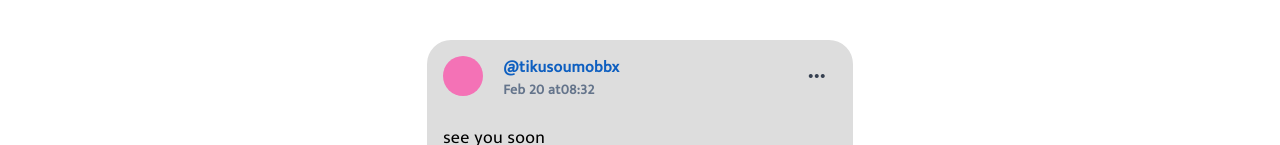
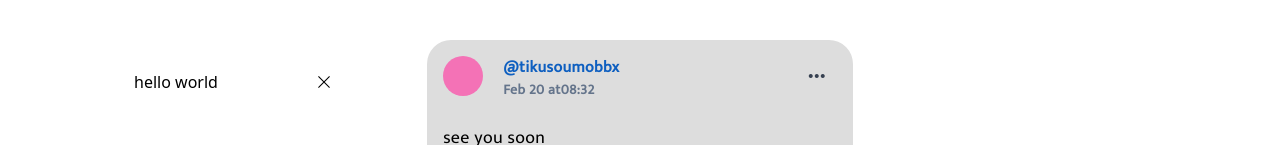
Before and after one commit to Soumesh-Kundu/Geemble-frontend, a React (Vite) app: page / in a window 1280 px wide. Shown: the part 655-800 px from the top of the page. Built offline with nearby package versions, Linux system fonts and the light colour scheme; no server answers.

Commit message:
Alert Component created with functionalities

```diff
--- a/src/App.css
+++ b/src/App.css
@@ -112,3 +112,7 @@ input::-webkit-inner-spin-button {
     color: #5e8dc7;
   }
 }
+.var-width{
+  width:calc(100% - 1rem);
+
+}
--- a/src/App.jsx
+++ b/src/App.jsx
@@ -4,7 +4,6 @@ import {
   Routes,
   Route,
 } from "react-router-dom";
-import { login, register } from "./api/auth";
 import { useDailogAtom } from "./store/DailogStore";
 import {
   EditProfile,
@@ -21,13 +20,21 @@ import {
 } from "./pages";
 import ConfirmationDailog from "./components/ConfirmationDailog";
 import ScrollToTop from "./components/ScrollToTop";
-login({
-  username:"soumeshkundu",
-  password:"SoumeshKundu26"
-})
+import Alert from "./components/Alert";
+import { useEffect } from "react";
+import { useAlertAtom,ACTIONS } from "./store/AlertStore";
 function App() {
   const [{ isNotConfirmed }] = useDailogAtom();
-
+  const [,setAlert]=useAlertAtom()
+  useEffect(()=>{
+    setAlert({
+      type:ACTIONS.SET_ALERT,
+      payload:{
+        messege:"hello world",
+        alertType:"warning"
+      }
+    })
+  },[])
   return (
     <div id="supreme">
       <Router>
@@ -54,6 +61,7 @@ function App() {
         </ScrollToTop>
       </Router>
       {isNotConfirmed && <ConfirmationDailog />}
+      <Alert/>
     </div>
   );
 }
--- /dev/null
+++ b/src/components/Alert.jsx
@@ -0,0 +1,63 @@
+import React, { useEffect, useState } from "react";
+import { useAlertAtom, ACTIONS } from "../store/AlertStore";
+import { RxCross1 } from "react-icons/rx";
+
+const colorPalette = new Map(
+ [ ["success", "green"],
+  ["danger", "red"],
+  ["warning", "amber"]]
+);
+export default function Alert() {
+  const [{ messege, isActive, alertType }, setAlert] = useAlertAtom();
+  const [dynamicWidth, setDynamicWidth] = useState(0);
+  useEffect(() => {
+    setDynamicWidth(0);
+    setDynamicWidth(100);
+    const TimeInterval = setInterval(() => {
+      if (dynamicWidth > 0) {
+        setDynamicWidth((prev) => prev - 0.1);
+      }
+    }, 8);
+    const TimeOut = setTimeout(() => {
+      clearInterval(TimeInterval);
+      setAlert({
+        type: ACTIONS.CLEAR,
+      });
+    }, 8200);
+    return () => {
+      clearTimeout(TimeOut);
+    };
+  }, [isActive]);
+  return (
+    <div
+      className={`fixed bottom-3 left-2 md:left-4 md:bottom-4 lg:bottom-8 lg:left-8 var-width md:w-1/2 lg:w-3/12 bg-${
+        colorPalette.get(alertType)
+      }-300 duration-500 text-${
+        colorPalette.get(alertType)
+      }-800 h-14 max-w-full flex flex-col justify-end rounded-lg overflow-hidden z-[100] ${
+        !isActive ? "-translate-x-full opacity-0" : "translate-x-0 opacity-100"
+      }`}
+    >
+      <div className="flex items-center flex-grow mx-3">
+        <div className="flex-grow w-[20vw] text-center">{messege}</div>
+        <button
+          type="button"
+          onClick={() => {
+            setAlert({
+              type: ACTIONS.CLEAR,
+            });
+          }}
+          className={`lg:hover:bg-${colorPalette.get(alertType)}-400 duration-200 h-8 w-8 grid place-items-center rounded-full`}
+        >
+          <RxCross1 />{" "}
+        </button>
+      </div>
+      <div
+        className={`h-1.5 bg-${colorPalette.get(alertType)}-600`}
+        style={{
+          width: `${dynamicWidth}%`,
+        }}
+      ></div>
+    </div>
+  );
+}
--- /dev/null
+++ b/src/store/AlertStore.js
@@ -0,0 +1,34 @@
+import { atom, useAtom } from 'jotai'
+export const ACTIONS = {
+    SET_ALERT:'set_alert',
+    CLEAR:'clear'
+}
+
+const defaultValue={
+    messege: "",
+    isActive:false,
+    alertType:""
+}
+const alertAtom = atom(defaultValue)
+
+const AlertManipulateAtom = atom(
+    (get) => get(alertAtom),
+    (get, set, action) => {
+        const alert = get(alertAtom)
+        switch (action.type) {
+            case ACTIONS.SET_ALERT:
+                set(alertAtom,{isActive:true,...action.payload})
+                return
+            case ACTIONS.CLEAR:
+                set(alertAtom,defaultValue)
+                return
+            default:
+                set(alertAtom,alert)
+                return
+        }
+    }
+)
+
+export function useAlertAtom(){
+    return useAtom(AlertManipulateAtom)
+}
```
